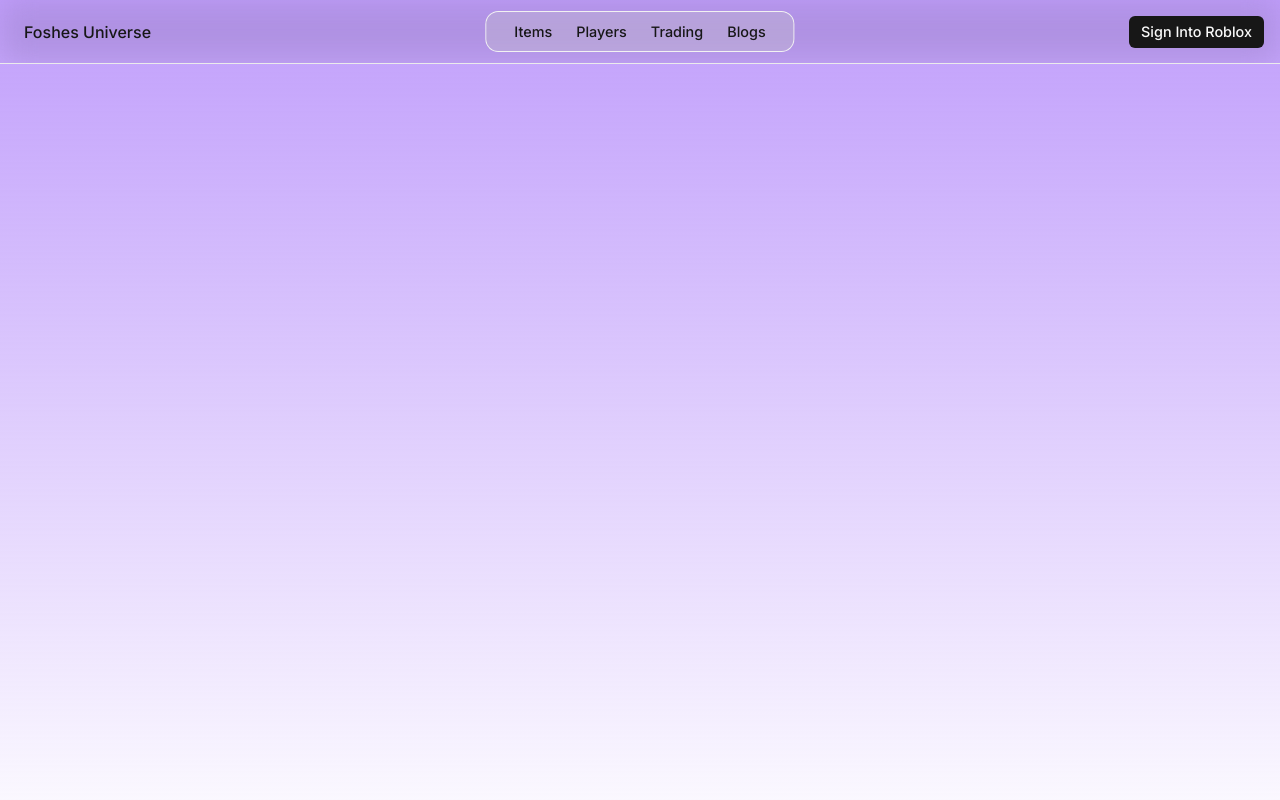
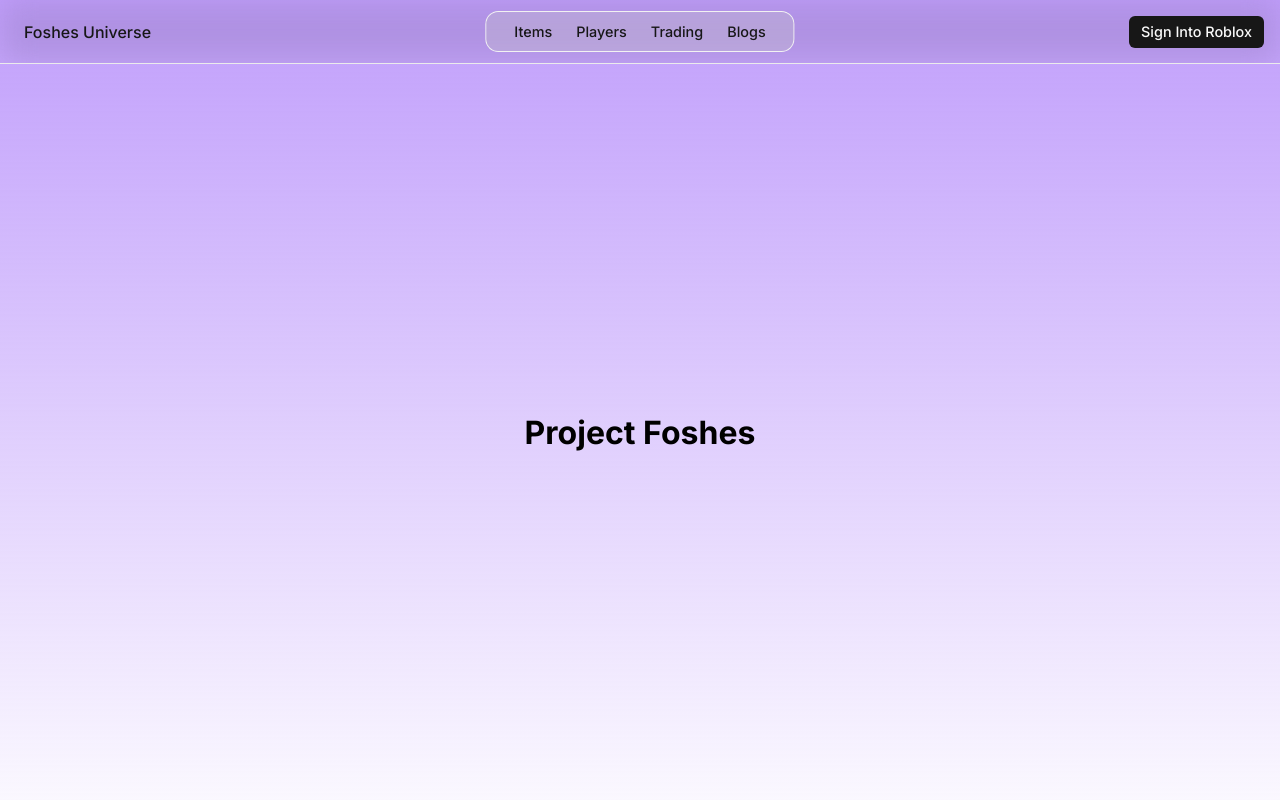
Before and after one commit to popsterrs/project-foshes-web, a Next.js app: page / in a window 1280 px wide. Shown: the top 800 px of the page. Built offline with nearby package versions, Linux system fonts and the light colour scheme; a web font is replaced by a local one.

Commit message:
added hero title

```diff
--- a/src/app/components/footer.js
+++ b/src/app/components/footer.js
@@ -2,7 +2,6 @@
 import 'src/app/styles/footer.css'
 
 export default function Footer() {
-
     return (
         <footer className='footer-bounds'>
             <div className='footer-wrapper'>
--- a/src/app/components/hero.js
+++ b/src/app/components/hero.js
@@ -5,7 +5,7 @@ import { PrimaryButton, SecondaryButton } from 'src/app/components/ui/buttons.js
 export default function Hero() {
     return (
         <div className='hero-bounds'>
-
+            <h1>Project Foshes</h1>
         </div>
     )
 }
```
Also changed, not shown: src/app/styles/trading.css (line endings or trailing spaces).
